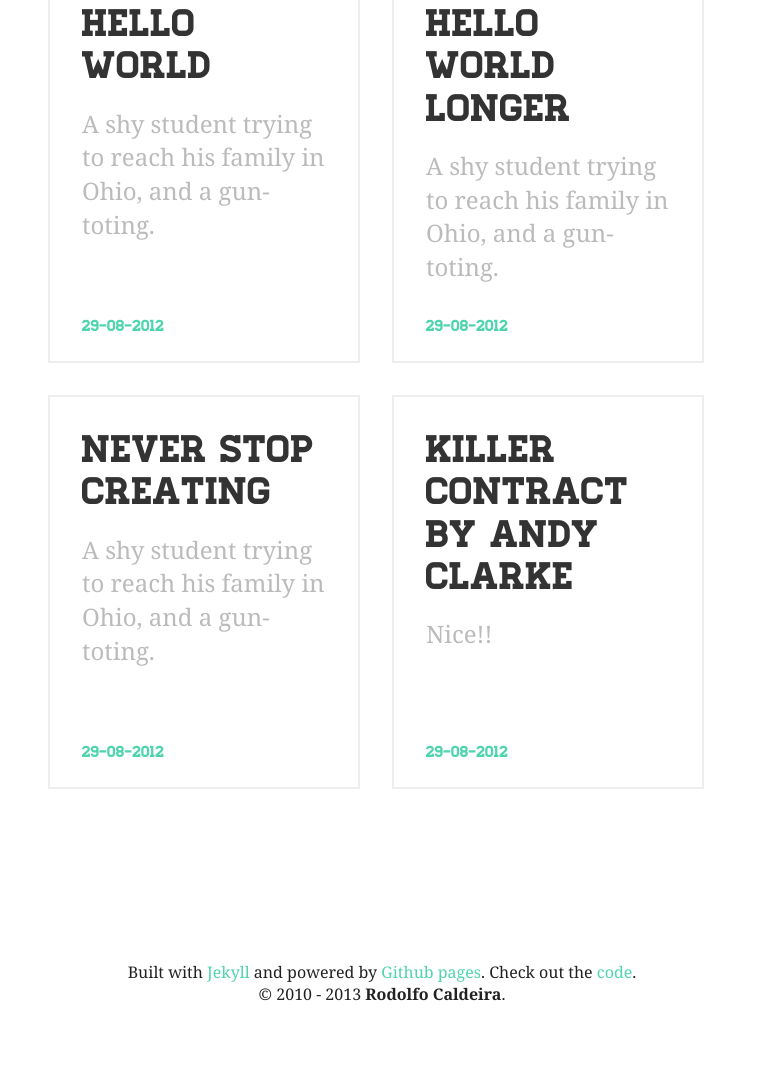
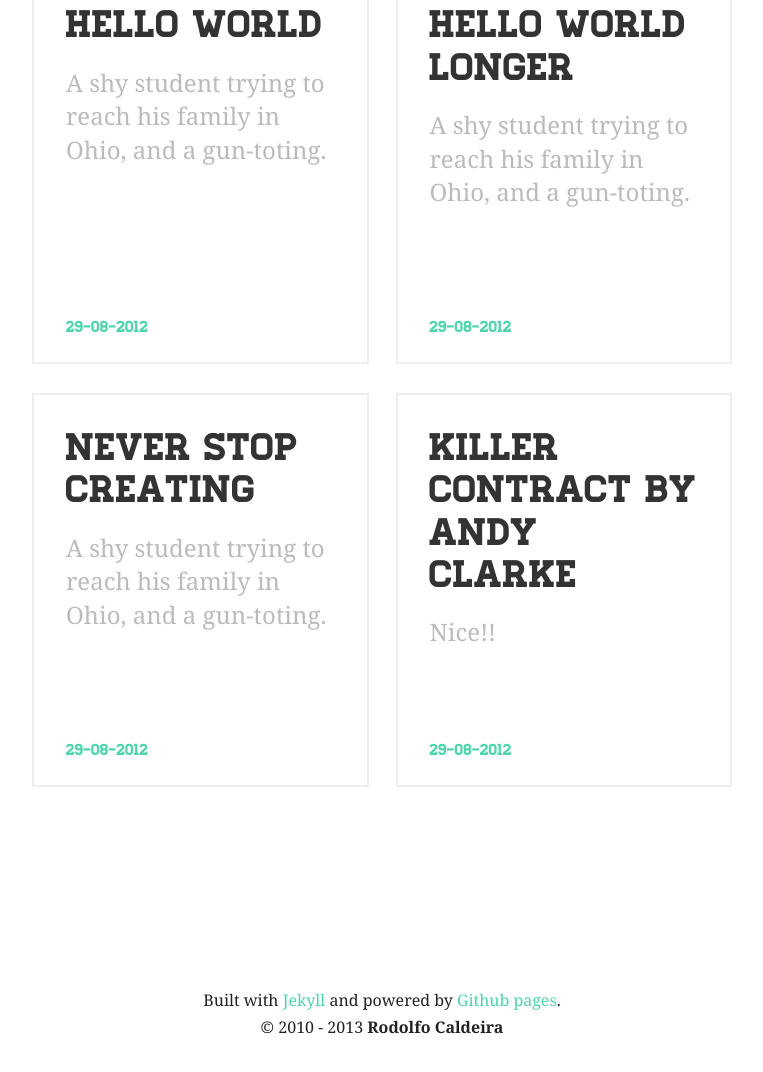
Before and after one commit to rodolfocaldeira/simple-html-template, a plain HTML site: page public/index.html in a window 1280 px wide. Shown: the part 568-1640 px from the top of the page, without its empty margins (258-1021 px from the left). Before the commit the page ends 1612 px from the top, so only its background shows below. Drawn offline with Linux system fonts and the light colour scheme.

Commit message:
Updated the styles :D

```diff
--- a/public/index.html
+++ b/public/index.html
@@ -12,7 +12,7 @@
 
     <link rel="stylesheet" href="css/main.css">
   </head>
-  <body>
+  <body class="preload">
     <!--[if lt IE 9]>
     <p class="chromeframe">
       You are using an <strong>outdated</strong> browser.
@@ -94,20 +94,23 @@
             </footer>
           </a>
         </article>
-
       </div>
 
 
       <footer>
         <p>Built with <a href="http://jekyllrb.com/">Jekyll</a>
-          and powered by <a href="http://pages.github.com/">Github pages</a>.
-          Check out the <a href="https://github.com/rodolfocaldeira/rodolfocaldeira.github.com">code</a>.</p>
-        <p>© 2010 - 2013 <strong>Rodolfo Caldeira</strong>.</p>
+          and powered by <a href="https://github.com/rodolfocaldeira/rodolfocaldeira.github.com">Github pages</a>.</p>
+        <p>© 2010 - 2013 <strong>Rodolfo Caldeira</strong></p>
       </footer>
 
     </div>
 
     <script>
+
+      window.onload = function() {
+        document.body.className="";
+      }
+
       //            var _gaq=[['_setAccount','UA-XXXXX-X'],['_trackPageview']];
       //            (function(d,t){var g=d.createElement(t),s=d.getElementsByTagName(t)[0];
       //            g.src='//www.google-analytics.com/ga.js';
--- a/public/sass/main.scss
+++ b/public/sass/main.scss
@@ -691,8 +691,7 @@ blockquote {
 
 .container {
     margin: 0 auto;
-    width: 90%;
-    //border : 1px solid red;
+    width: 100%;
 }
 
 .container nav,
@@ -772,12 +771,11 @@ nav {
     margin: 0 auto;
 
     article {
+        width: 99.4%;
+        float: none;
+        clear: both;
         border: 2px solid $colorGray;
-        float: left;
-        position: relative;
-        margin: 1em;
-        width: 44%;
-
+        margin-bottom: 1.8em;
         &:hover {
             -webkit-box-shadow: 4px 1px 1px 1px $colorGreen;
             box-shadow: 5px 6px 0px 0px $colorGreen;
@@ -786,16 +784,12 @@ nav {
         &:active {
             border-color: $colorGreenLighter;
         }
-
-        &.l-expanded {
-            width: 93%;
-        }
     }
 
     a {
         padding: 2em 2em 0.5em;
         display: block;
-        height: 350px;
+        height: auto;
 
         h2 {
             @include mFontHomesteadRegular;
@@ -815,11 +809,10 @@ nav {
     }
 
     footer {
-        position: absolute;
-        bottom: 1.5em;
         color: $colorGreenLighter;
         @include mFontHomesteadRegular;
-        margin: 0;
+        margin: 0 0 1em 0;
+        text-align: left;
     }
 
     .is-youtube {
@@ -838,6 +831,7 @@ footer {
 
     p {
         margin: 0;
+        margin-bottom: 0.3em;
     }
 }
 
@@ -977,8 +971,39 @@ footer {
    Modify as content requires.
    ========================================================================== */
 
-@media only screen and (min-width: 35em) {
-/* Style adjustments for viewports that meet the condition */
+@media only screen and (min-width: 43em) {
+
+    .articles-list {
+        article {
+            float: left;
+            position: relative;
+            width: 47.5%;
+            clear: none;
+
+            &.l-expanded {
+                width: 99.4%;
+            }
+
+            &:nth-child(2n + 2) {
+                float: right;
+            }
+
+        }
+
+        footer {
+            position: absolute;
+            bottom: 1.5em;
+            margin-bottom: 0;
+        }
+
+        a {
+            height: 350px;
+        }
+    }
+
+
+
+
 }
 
 @media print,
```
Also changed, not shown: public/post.html (+8 -7 lines), public/css/main.css.
